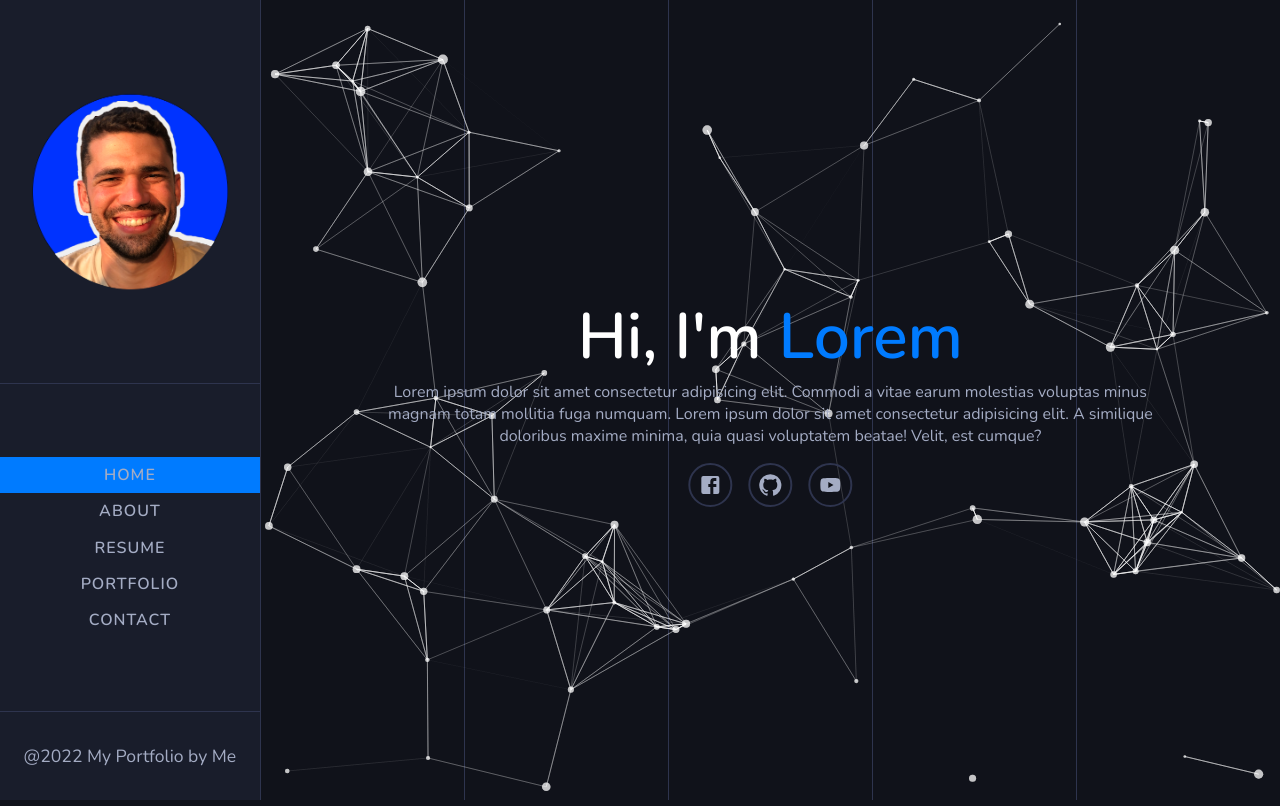
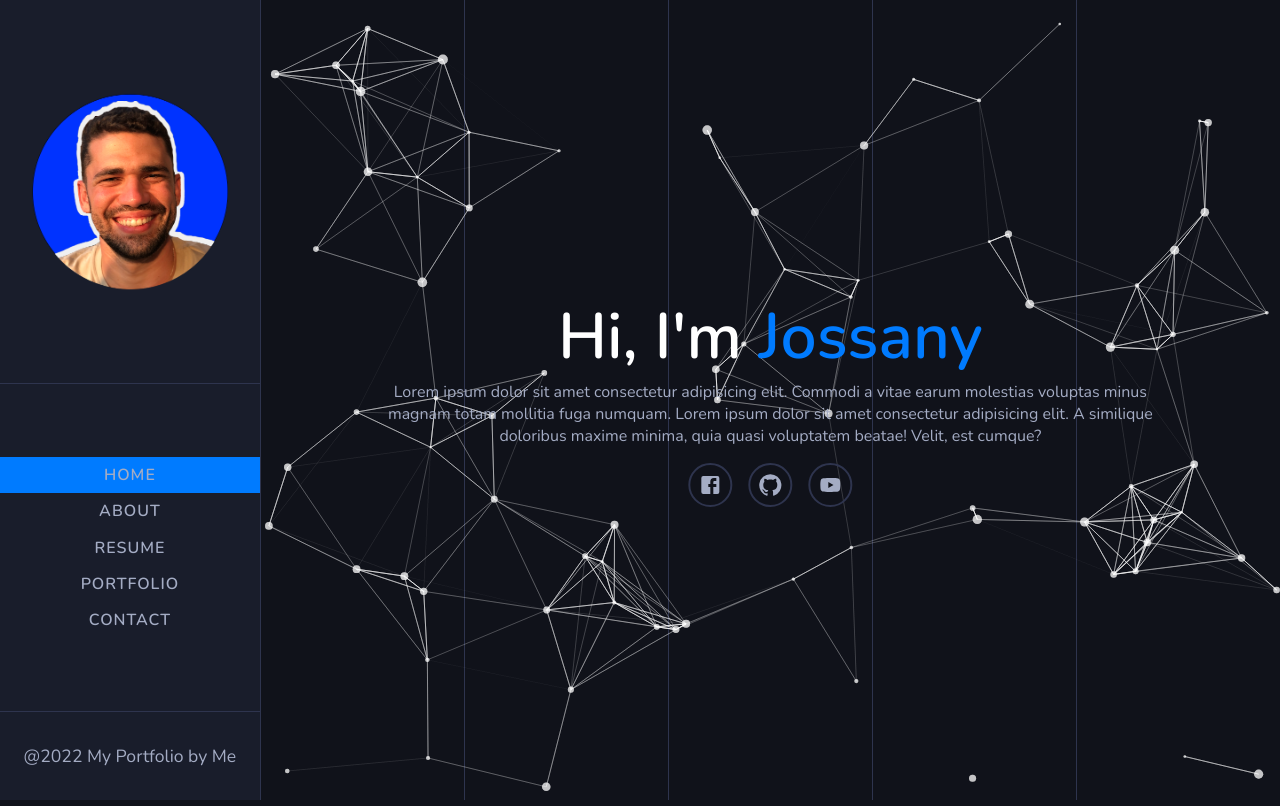
Before and after one commit to mjossany/portfolio, a React (Create React App) app: page / in a window 1280 px wide. Built offline with nearby package versions, Linux system fonts and the light colour scheme.

Commit message:
Change name on Home Page

```diff
--- a/src/pages/HomePage.jsx
+++ b/src/pages/HomePage.jsx
@@ -11,7 +11,7 @@
     <HomeStyled>
       <Particles params={particlesConfig}></Particles>
       <div className="typography">
-        <h1>Hi, I'm <span>Lorem</span></h1>
+        <h1>Hi, I'm <span>Jossany</span></h1>
         <p>
           Lorem ipsum dolor sit amet consectetur adipisicing elit. Commodi a vitae earum molestias voluptas minus magnam totam mollitia fuga numquam. Lorem ipsum dolor sit amet consectetur adipisicing elit. A similique doloribus maxime minima, quia quasi voluptatem beatae! Velit, est cumque?
         </p>
```
